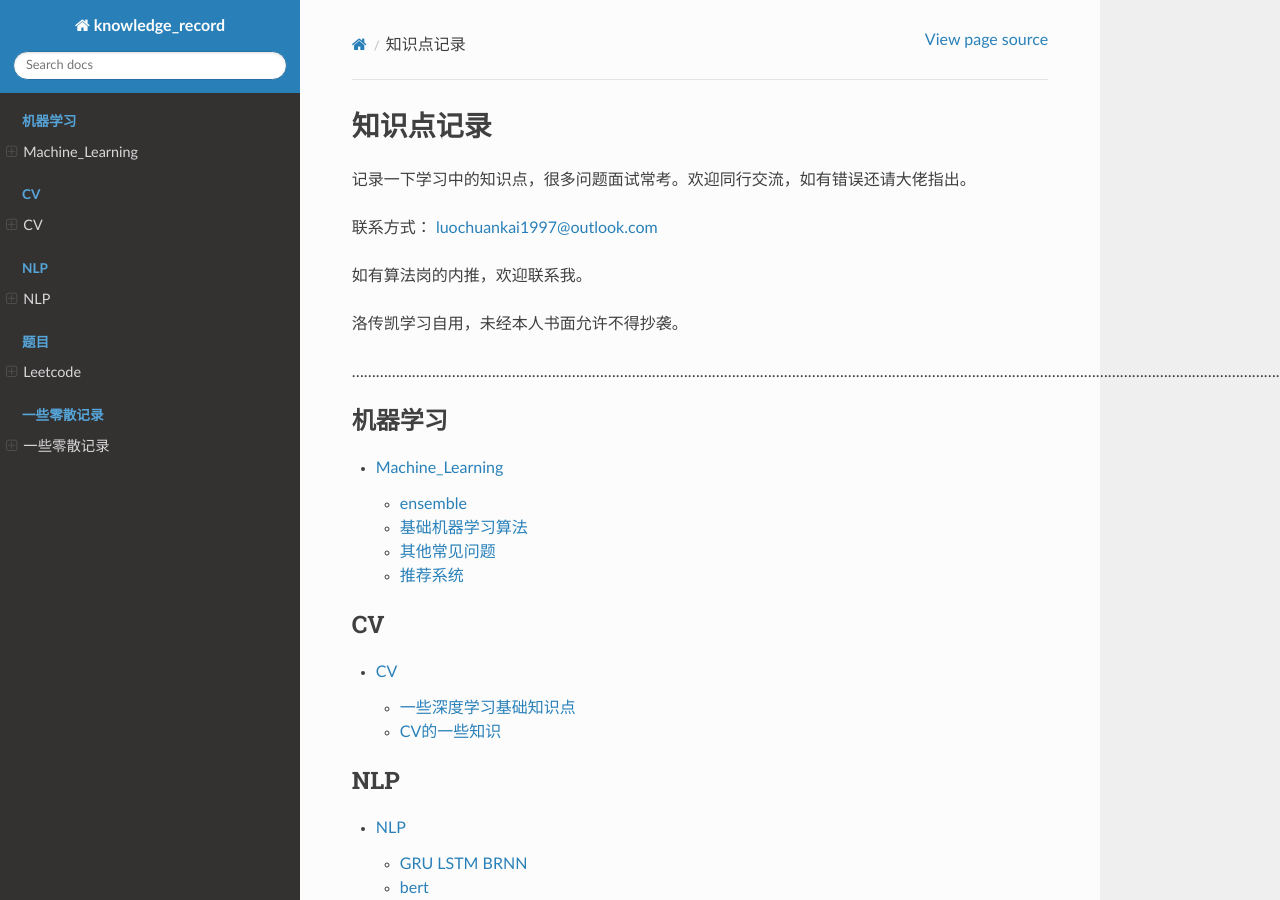
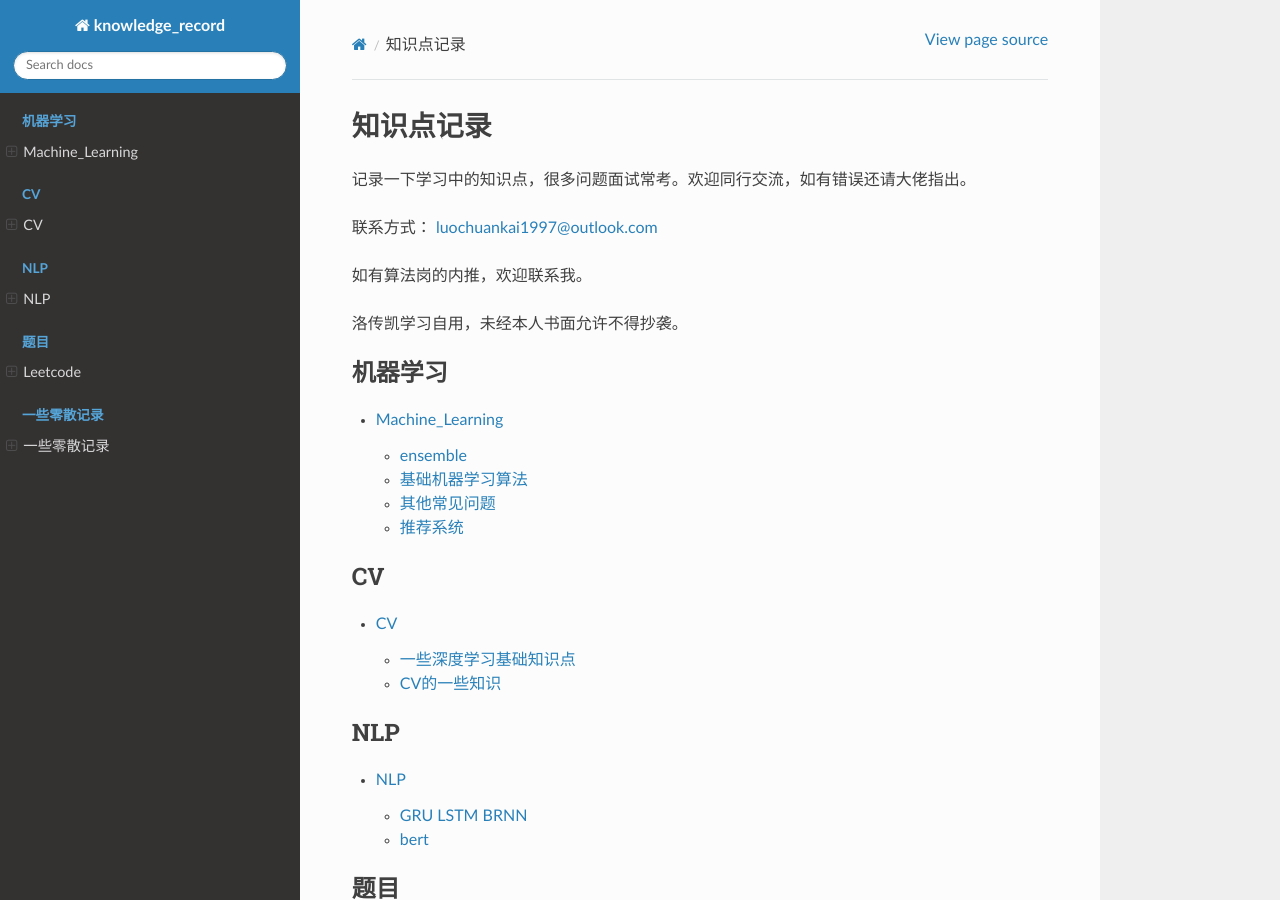
Before and after one commit to luochuankai-JHU/knowledge_record, a Sphinx documentation site: the page built from docs/index.rst, in a window 1280 px wide and 900 px high. Built offline with Sphinx 7.4.7 and the Read the Docs theme 2.0.0, drawn with Linux system fonts in a browser that asks for light colours; some of the changed lines change nothing that is shown.

Commit message:
indexrst

```diff
--- a/docs/conf.py
+++ b/docs/conf.py
@@ -26,9 +26,9 @@ copyright = '2020, Chuankai Luo'
 author = u'Chuankai Luo'
 
 # The short X.Y version
-# version = u''
+version = u''
 # # The full version, including alpha/beta/rc tags
-# release = u'0.1.1'
+release = u'洛传凯'
 
 
 # -- General configuration ---------------------------------------------------
--- a/docs/index.rst
+++ b/docs/index.rst
@@ -16,7 +16,6 @@
 
 洛传凯学习自用，未经本人书面允许不得抄袭。
 
-……………………………………………………………………………………………………………………………………………………………………………………………………………………………………………………
 
 .. toctree::
    :caption: 机器学习
```
